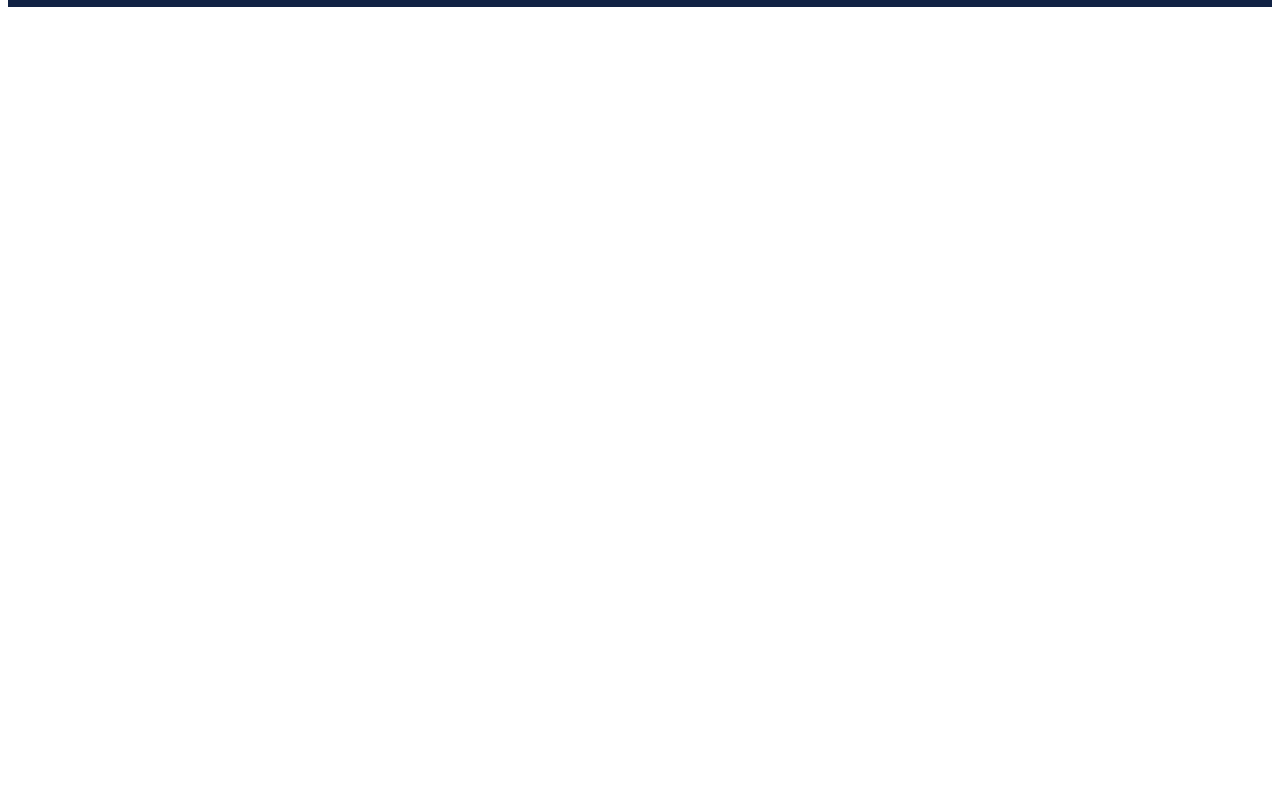
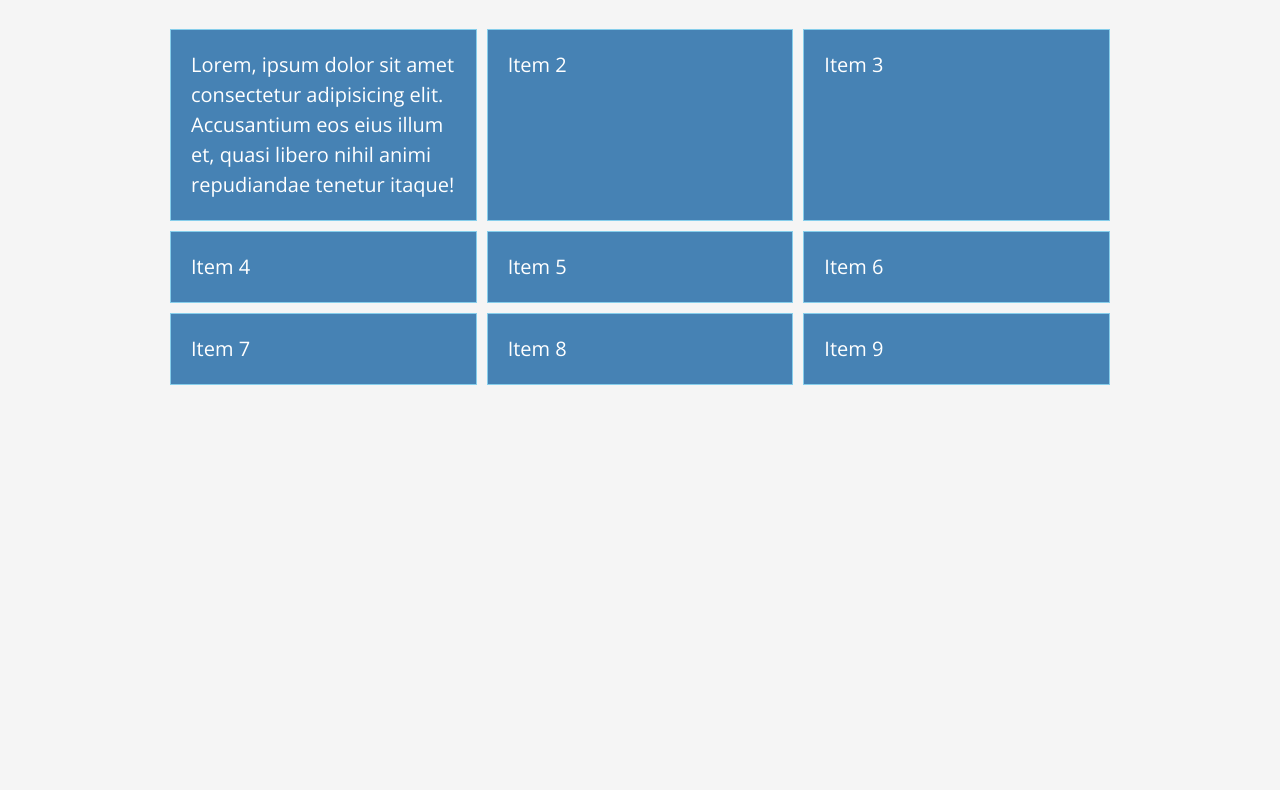
Before and after one commit to mahdisalmanzade/CSS-Grid-Tutorial, a plain HTML site: page Fundamentals/grid.html in a window 1280 px wide. Shown: the part 81-871 px from the top of the page. Before the commit the page ends 816 px from the top, so only its background shows below. Drawn offline with nearby package versions, Linux system fonts and the light colour scheme.

Commit message:
latest changes

```diff
--- a/Fundamentals/grid.css
+++ b/Fundamentals/grid.css
@@ -0,0 +1,45 @@
+@import url('https://fonts.googleapis.com/css2?family=Open+Sans:wght@300&display=swap');
+* {
+  box-sizing: border-box;
+  margin: 0;
+  padding: 0;
+}
+
+body {
+  font-family: 'Open Sans', sans-serif;
+  font-size: 16px;
+  line-height: 1.5;
+  color: #333;
+  background: #f5f5f5;
+}
+
+.container {
+  max-width: 960px;
+  margin: 100px auto;
+  padding: 10px;
+  /* display: grid doesn't have any effect at all until you mention how many columns or row you want and how big those rows or columns to be */
+  display: grid;
+  /* grid-template-columns: 100px 200px 300px; */
+  /* grid-template-columns: 30% 30% 30%; */
+  /* grid-template-columns: 1fr 1fr 1fr; */
+  /* same as above code */
+  grid-template-columns: repeat(3, 1fr);
+  /* For setting margin between grid items we use column-gap or row-gap */
+  /* gap is a shorthand for both column-gap and row-gap */
+  gap: 10px;
+  /* Some properties which are associated with rows and their heights */
+  /* grid-auto-rows property specifies height of every grid item regardless of content */
+  /* grid-auto-rows: 200px; */
+  /* grid-auto-rows: minmax(200px, auto); */
+  /* grid-template-rows: 200px 100px 200px; */
+  /* grid-template-rows: repeat(3, 1fr); */
+}
+.item {
+  background: steelblue;
+  color: #fff;
+  font-size: 20px;
+  padding: 20px;
+  border: 1px solid skyblue;
+  /* We use margin on Flexboxs */
+  /* margin: 10px; */
+}
--- a/Fundamentals/grid.html
+++ b/Fundamentals/grid.html
@@ -4,8 +4,8 @@
     <meta charset="UTF-8" />
     <meta http-equiv="X-UA-Compatible" content="IE=edge" />
     <meta name="viewport" content="width=device-width, initial-scale=1.0" />
-    <link rel="stylesheet" href="style.css" />
-    <title>CSS Grid</title>
+    <link rel="stylesheet" href="grid.css" />
+    <title>CSS Grid Crash Tutorial</title>
   </head>
   <style>
     body {
@@ -20,10 +20,21 @@
     }
   </style>
   <body>
-    <div class="grid-container">
-      <h1 class="grid-item">CSS Grids Tutorial</h1>
+    <div class="container">
+      <div class="item">
+        Lorem, ipsum dolor sit amet consectetur adipisicing elit. Accusantium
+        eos eius illum et, quasi libero nihil animi repudiandae tenetur itaque!
+      </div>
+      <div class="item">Item 2</div>
+      <div class="item">Item 3</div>
+      <div class="item">Item 4</div>
+      <div class="item">Item 5</div>
+      <div class="item">Item 6</div>
+      <div class="item">Item 7</div>
+      <div class="item">Item 8</div>
+      <div class="item">Item 9</div>
     </div>
 
-    <script src="app.js"></script>
+    <script src="grid.js"></script>
   </body>
 </html>
```
